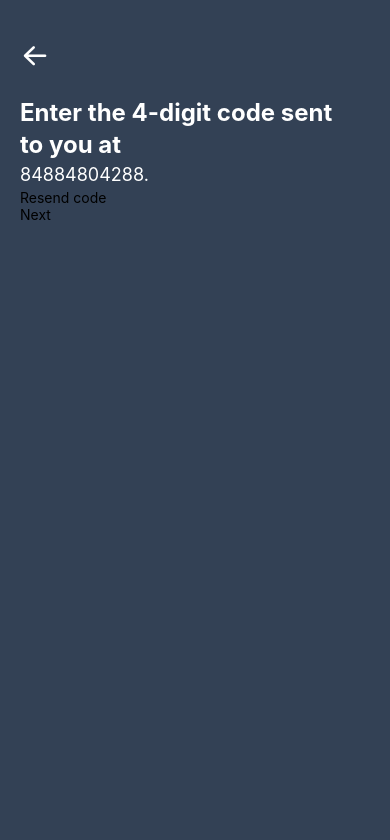
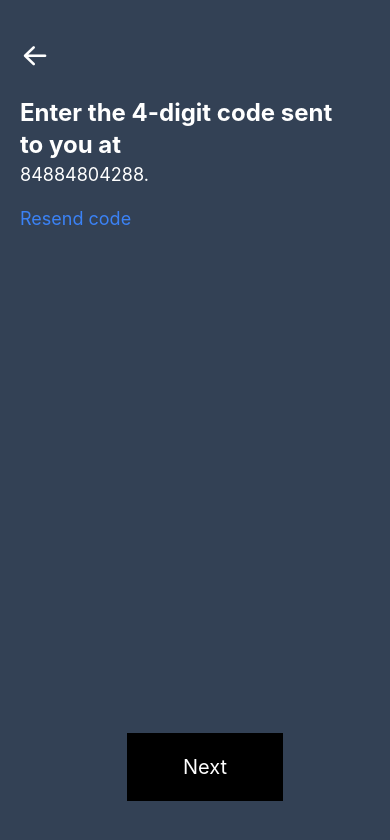
Before and after one commit to avengsum/Uber, a React Native app: screen / in a window 390 px wide. Shown: the top 840 px of the page. Built offline with nearby package versions, Linux system fonts and the light colour scheme.

Commit message:
implementing otp screen

```diff
--- a/Screen/OTP.jsx
+++ b/Screen/OTP.jsx
@@ -12,10 +12,13 @@ const OTP = () => {
           <AntDesign name="arrowleft" size={30} color="white" />
             <Text className="text-2xl font-bold mt-6 max-w-[320px] text-white">Enter the 4-digit code sent  to you at</Text>
             <Text className="text-white text-lg">84884804288.</Text>
-            <Text>Resend code</Text>
-            <TouchableOpacity>
-                <Text>Next</Text>
+            <Text className="text-blue-500 text-lg mt-4">Resend code</Text>
+            <View className="flex items-center mt-[500px] justify-center">
+            <TouchableOpacity className="bg-black px-14 py-5">
+                <Text className="text-white text-center text-xl">Next</Text>
             </TouchableOpacity>
+            </View>
+
         </View>
         </SafeAreaView>
     )
```
